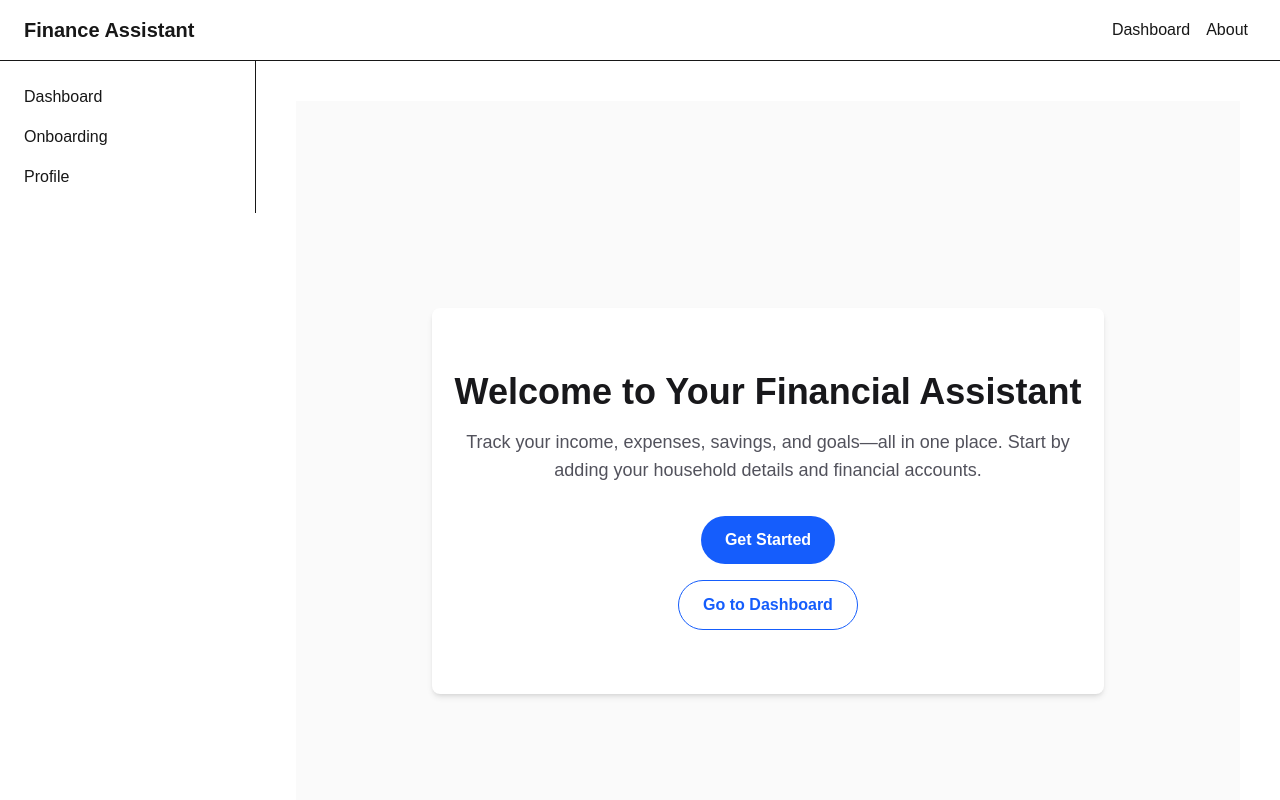
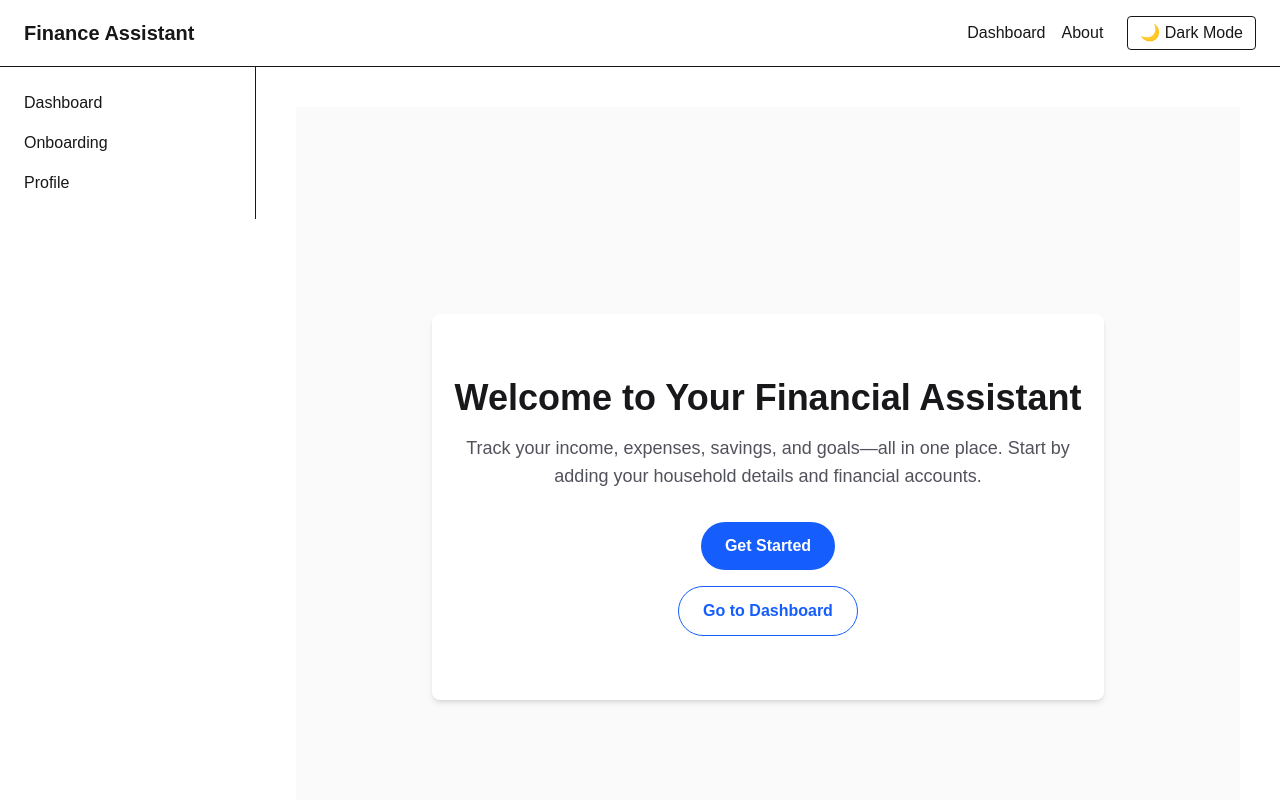
Before and after one commit to kuntz09matthew/finance-app, a Next.js app: page / in a window 1280 px wide. Shown: the top 800 px of the page. Built offline with nearby package versions, Linux system fonts and the light colour scheme.

Commit message:
fix(theme): avoid setState in useEffect for ThemeSwitcher, pass linting

```diff
--- /dev/null
+++ b/src/assets/testdata_theme.json
@@ -0,0 +1,11 @@
+{
+  "user": {
+    "id": 1,
+    "name": "Alex Smith",
+    "householdIncome": 60000,
+    "themePreference": "system"
+  },
+  "settings": {
+    "theme": "system"
+  }
+}
--- a/src/components/layout/Header.tsx
+++ b/src/components/layout/Header.tsx
@@ -1,15 +1,17 @@
 import React from 'react';
+import ThemeSwitcher from './ThemeSwitcher';
 
 const Header: React.FC = () => (
   <header className="w-full flex items-center justify-between px-6 py-4 border-b bg-background text-foreground">
     <div className="font-bold text-xl">Finance Assistant</div>
-    <nav>
+    <nav className="flex items-center">
       <a href="/dashboard" className="mx-2 hover:underline">
         Dashboard
       </a>
       <a href="/about" className="mx-2 hover:underline">
         About
       </a>
+      <ThemeSwitcher />
     </nav>
   </header>
 );
--- /dev/null
+++ b/src/components/layout/ThemeSwitcher.tsx
@@ -0,0 +1,37 @@
+'use client';
+import React, { useEffect, useState } from 'react';
+
+const getInitialTheme = () => {
+  if (typeof window === 'undefined') return 'light';
+  if (localStorage.theme) return localStorage.theme;
+  if (window.matchMedia('(prefers-color-scheme: dark)').matches) return 'dark';
+  return 'light';
+};
+
+const ThemeSwitcher: React.FC = () => {
+  const [theme, setTheme] = useState<'light' | 'dark' | null>(() => {
+    if (typeof window === 'undefined') return null;
+    return getInitialTheme();
+  });
+
+  useEffect(() => {
+    if (!theme) return;
+    document.documentElement.classList.remove('light', 'dark');
+    document.documentElement.classList.add(theme);
+    localStorage.theme = theme;
+  }, [theme]);
+
+  if (!theme) return null;
+
+  return (
+    <button
+      aria-label={`Switch to ${theme === 'dark' ? 'light' : 'dark'} mode`}
+      className="ml-4 px-3 py-1 rounded border bg-background text-foreground hover:bg-zinc-100 dark:hover:bg-zinc-800 transition-colors"
+      onClick={() => setTheme(theme === 'dark' ? 'light' : 'dark')}
+    >
+      {theme === 'dark' ? '🌞 Light Mode' : '🌙 Dark Mode'}
+    </button>
+  );
+};
+
+export default ThemeSwitcher;
--- /dev/null
+++ b/tailwind.config.ts
@@ -0,0 +1,21 @@
+import type { Config } from 'tailwindcss';
+
+const config: Config = {
+  darkMode: 'class',
+  content: [
+    './src/**/*.{js,ts,jsx,tsx}',
+    './src/app/**/*.{js,ts,jsx,tsx}',
+    './src/components/**/*.{js,ts,jsx,tsx}',
+  ],
+  theme: {
+    extend: {
+      colors: {
+        background: 'var(--background)',
+        foreground: 'var(--foreground)',
+      },
+    },
+  },
+  plugins: [],
+};
+
+export default config;
```
Also changed, not shown: 2 other files (tests, documents, lock files or other folders).
